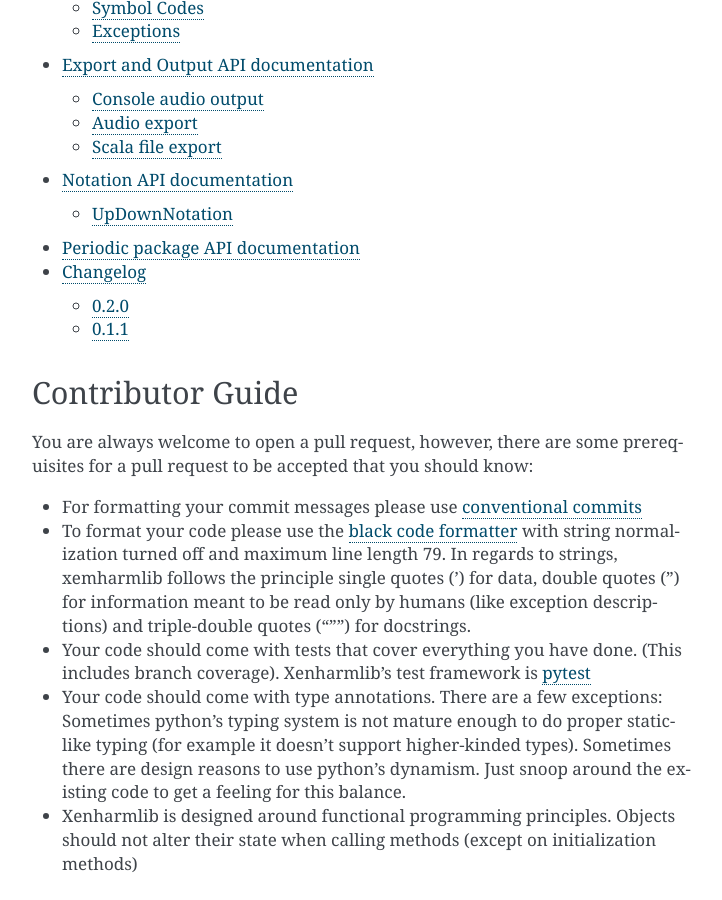
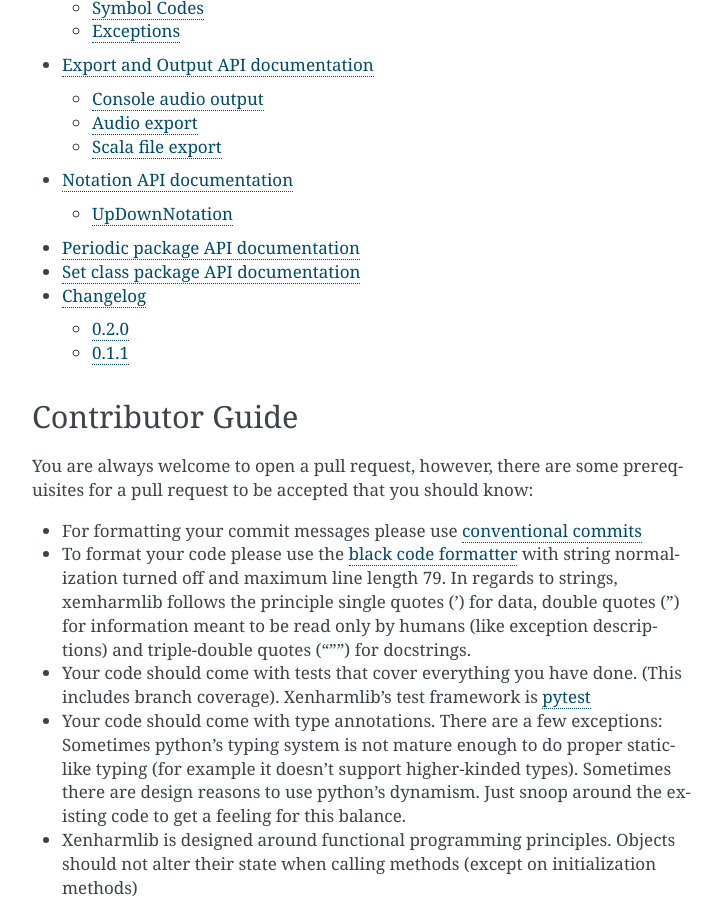
Before and after one commit to retooth2/xenharmlib, a Sphinx documentation site: the page built from doc/index.rst, in a window 1280 px wide and 900 px high, scrolled down 4874 px. Shown: the whole window, without its empty margins (388-1110 px from the left). Built offline with Sphinx 7.4.7, drawn with Linux system fonts in a browser that asks for light colours.

Commit message:
chore(doc): Added setc API autodoc

```diff
--- a/doc/index.rst
+++ b/doc/index.rst
@@ -213,6 +213,7 @@ features.
    export_api
    notation_api
    periodic_api
+   setc_api
    changelog
 
 Contributor Guide
--- /dev/null
+++ b/doc/setc_api.rst
@@ -0,0 +1,7 @@
+===================================
+Set class package API documentation
+===================================
+
+.. automodule:: xenharmlib.setc
+    :members:
+    :imported-members:
```
